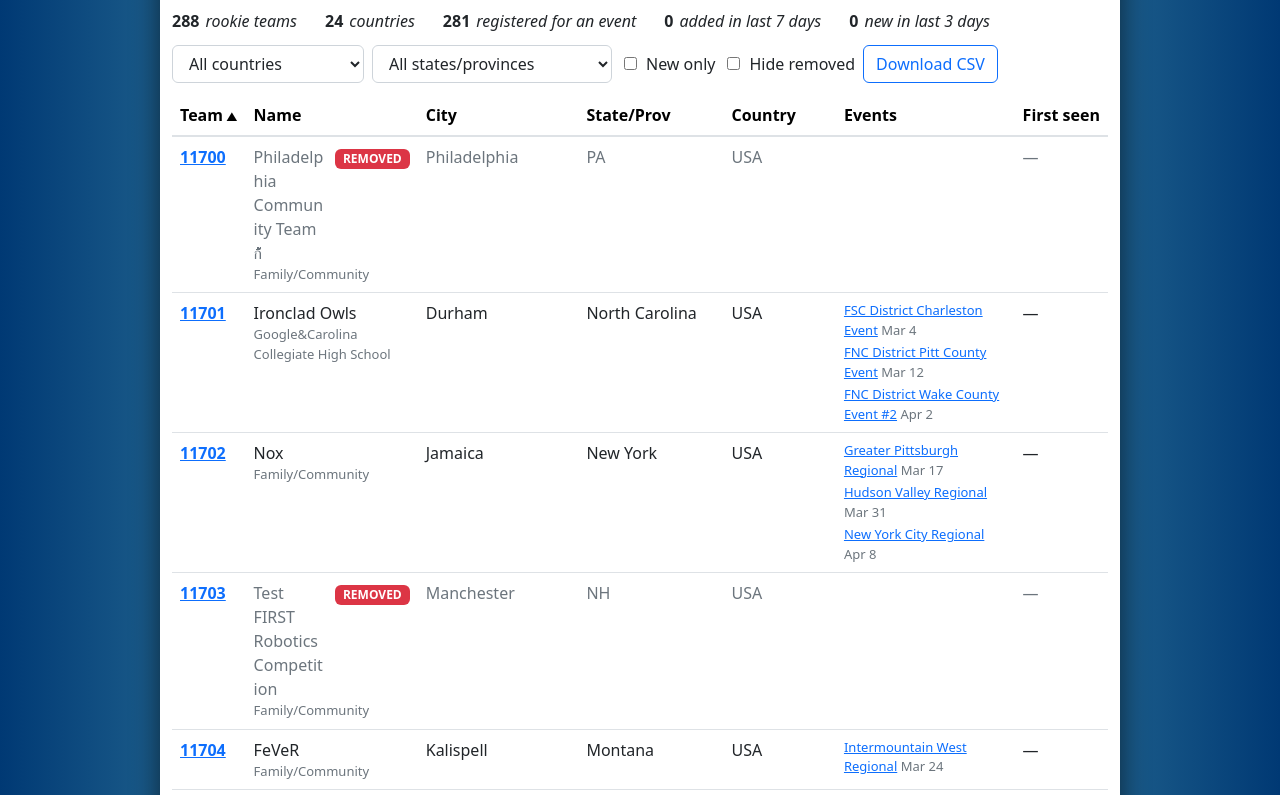
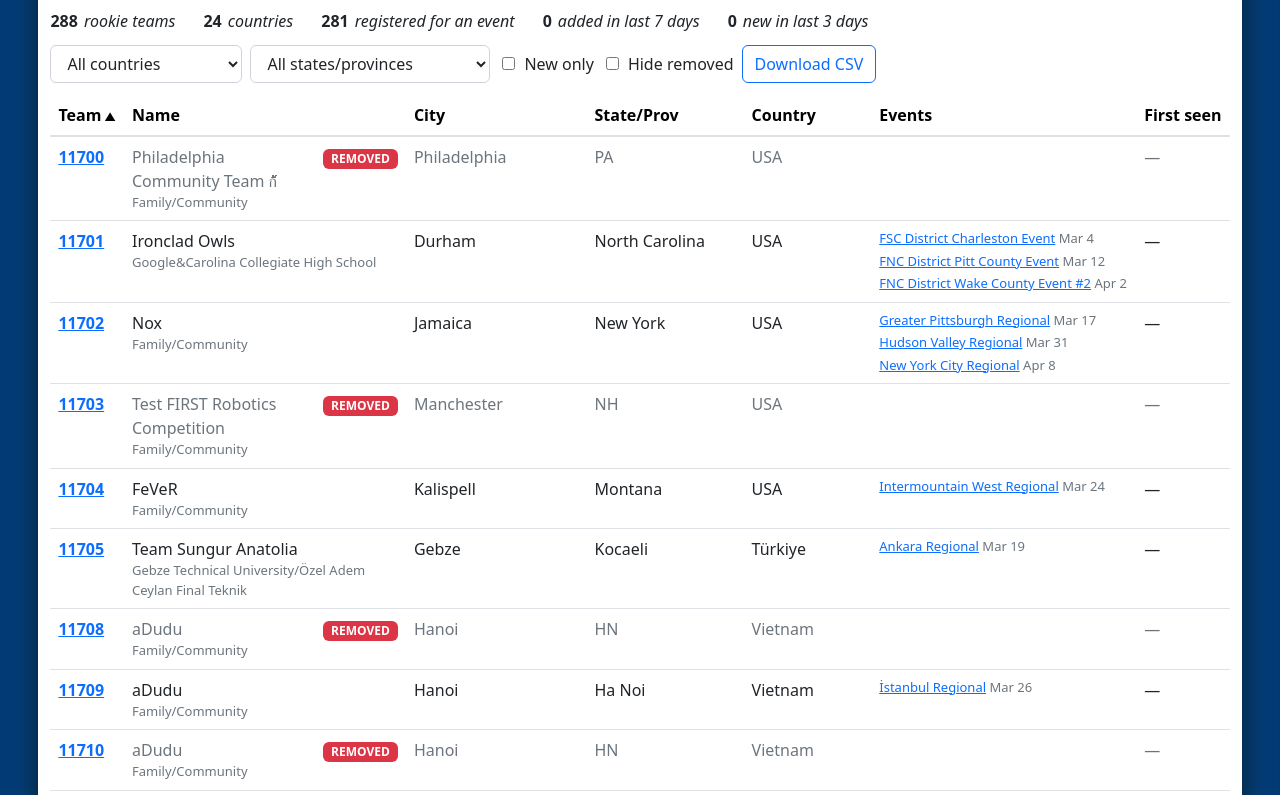
Before and after one commit to isriah/frc-rookies, a plain HTML site: page site/index.html in a window 1280 px wide. Shown: the part 140-935 px from the top of the page. Drawn offline with Linux system fonts and the light colour scheme; no server answers.

Commit message:
Let the page width grow with the window
Co-Authored-By: Claude Fable 5.2 <noreply@anthropic.com>

```diff
--- a/site/style.css
+++ b/site/style.css
@@ -17,7 +17,8 @@ a { color: var(--link); }
 .color-strip i:nth-child(2) { background: #f57e25; }
 .color-strip i:nth-child(3) { background: #009cd7; }
 nav { background: var(--navy); color: #fff; padding: 8px 0; }
-.container { width: 100%; max-width: 960px; margin: 0 auto; padding: 0 12px; }
+/* Grows with the window: at least FIRST's 960px, up to 1800px on wide screens. */
+.container { width: 100%; max-width: clamp(960px, 94vw, 1800px); margin: 0 auto; padding: 0 12px; }
 nav .container { display: flex; flex-wrap: wrap; gap: 8px 16px; align-items: center; min-height: 50px; }
 .brand { font-size: 20px; font-weight: 700; }
 .brand small { font-size: 12px; font-weight: 400; opacity: .8; margin-left: 8px; text-transform: uppercase; letter-spacing: .05em; }
@@ -50,11 +51,11 @@ th[aria-sort=ascending]::after { content: " ▲"; font-size: .7em; }
 th[aria-sort=descending]::after { content: " ▼"; font-size: .7em; }
 tbody tr:hover td { background: #f8f9fa; }
 td.num { font-variant-numeric: tabular-nums; font-weight: 700; white-space: nowrap; }
-td.name { min-width: 150px; max-width: 380px; overflow: hidden; }
+td.name { min-width: 150px; max-width: 520px; overflow: hidden; }
 .nameline { display: flex; align-items: flex-start; gap: 8px; }
 .name b { font-weight: 400; overflow-wrap: anywhere; flex: 1; min-width: 0; }
 .sponsors { color: var(--muted); font-size: 13px; overflow-wrap: anywhere; max-height: 3em; overflow: hidden; }
-td.events { font-size: 13px; min-width: 170px; max-width: 260px; }
+td.events { font-size: 13px; min-width: 170px; max-width: 460px; }
 td.events div + div { margin-top: 3px; }
 td.events span { color: var(--muted); white-space: nowrap; }
 td.seen { white-space: nowrap; }
@@ -79,7 +80,7 @@ tr.removed td { color: var(--muted); }
 .navlinks a[aria-current=page] { color: #fff; background: rgba(255,255,255,.15); }
 
 /* Map page */
-#map { height: calc(100vh - 250px); min-height: 420px; background: #dde7ee; }
+#map { height: calc(100vh - 215px); min-height: 420px; background: #dde7ee; }
 .legend { display: flex; flex-wrap: wrap; gap: 6px 20px; align-items: center; margin: 0 0 12px; }
 .legend .legend { margin: 0; }
 #count { margin-left: auto; font-weight: 600; color: var(--text); }
```
